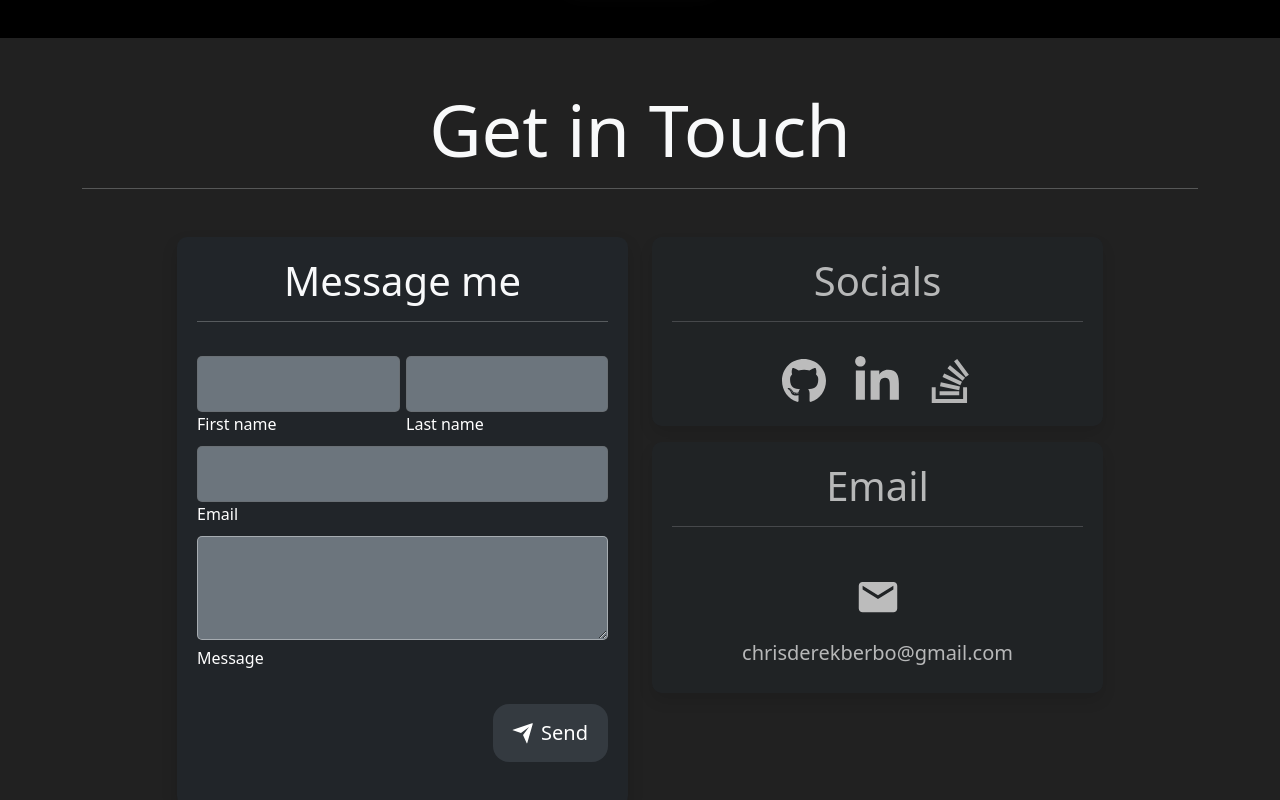
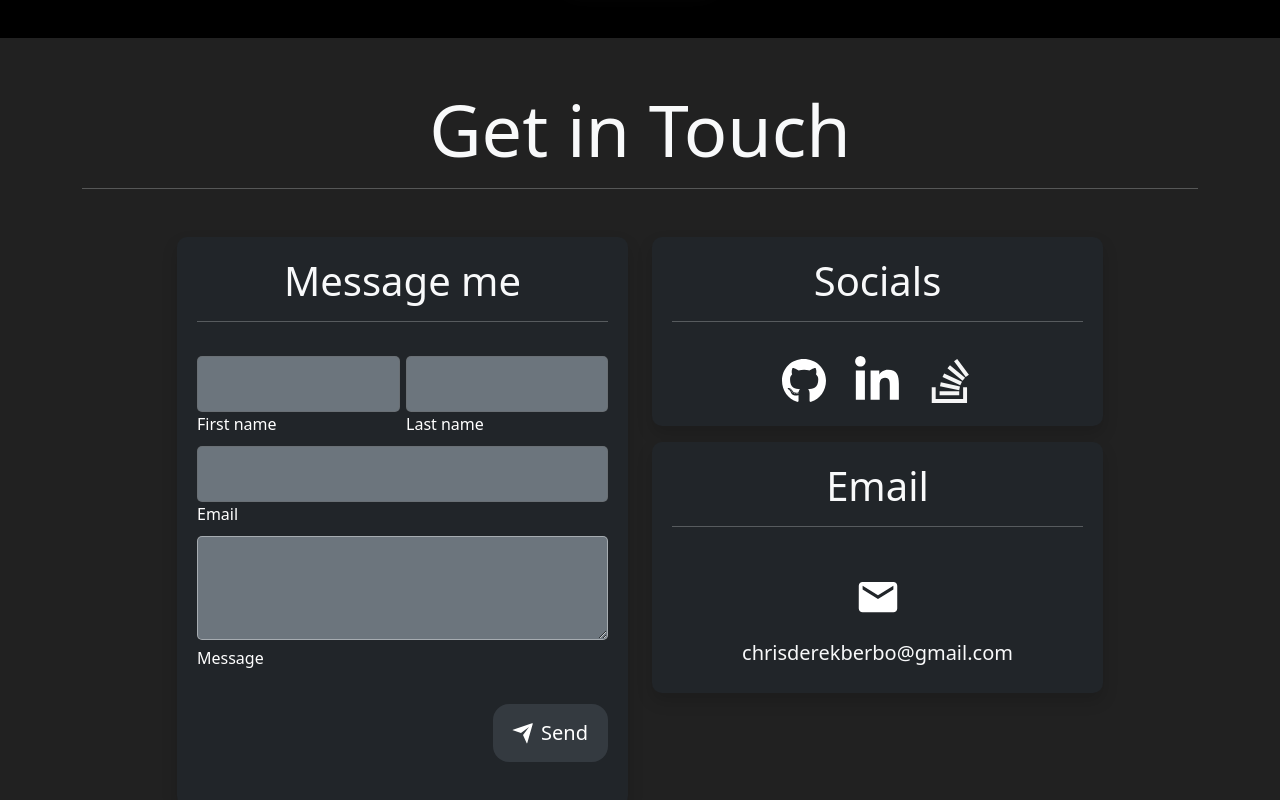
Before and after one commit to pickachuuu/portfolio, a React (Vite) app: page / in a window 1280 px wide. Shown: the part 2604-3404 px from the top of the page. Built offline with nearby package versions, Linux system fonts and the light colour scheme.

Commit message:
changed container opacity to 100

```diff
--- a/src/App.css
+++ b/src/App.css
@@ -371,7 +371,7 @@ a {
   padding: 20px;
   border-radius: 10px;
   position: relative;
-  opacity: 70%;
+  opacity: 100%;
 }
 
 .message {
```
